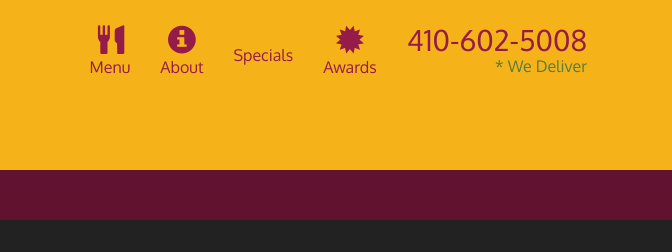
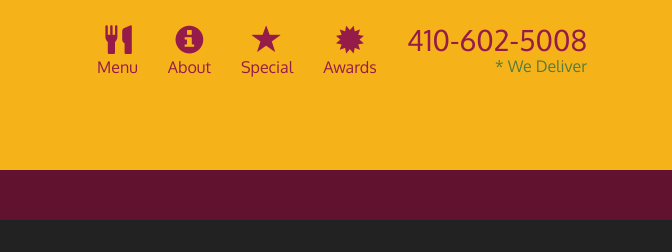
Before and after one commit to gr8gambler/module5-solutions, a plain HTML site: page index.html in a window 1280 px wide. Shown: the top 252 px of the page, 608-1280 px from the left. Drawn offline with Linux system fonts and the light colour scheme.

Commit message:
Update index.html

```diff
--- a/index.html
+++ b/index.html
@@ -51,7 +51,7 @@
             </li>
             <li>
               <a href="#" onclick="$dc.loadMenuItems({{randomCategoryShortName}});">
-                <span class="glyphicon info-sign"></span><br class="hidden-xs"> Specials</a>
+                <span class="glyphicon glyphicon glyphicon-star"></span><br class="hidden-xs"> Special</a>
             <li>
               <a href="#">
                 <span class="glyphicon glyphicon-certificate"></span><br class="hidden-xs"> Awards</a>
```
